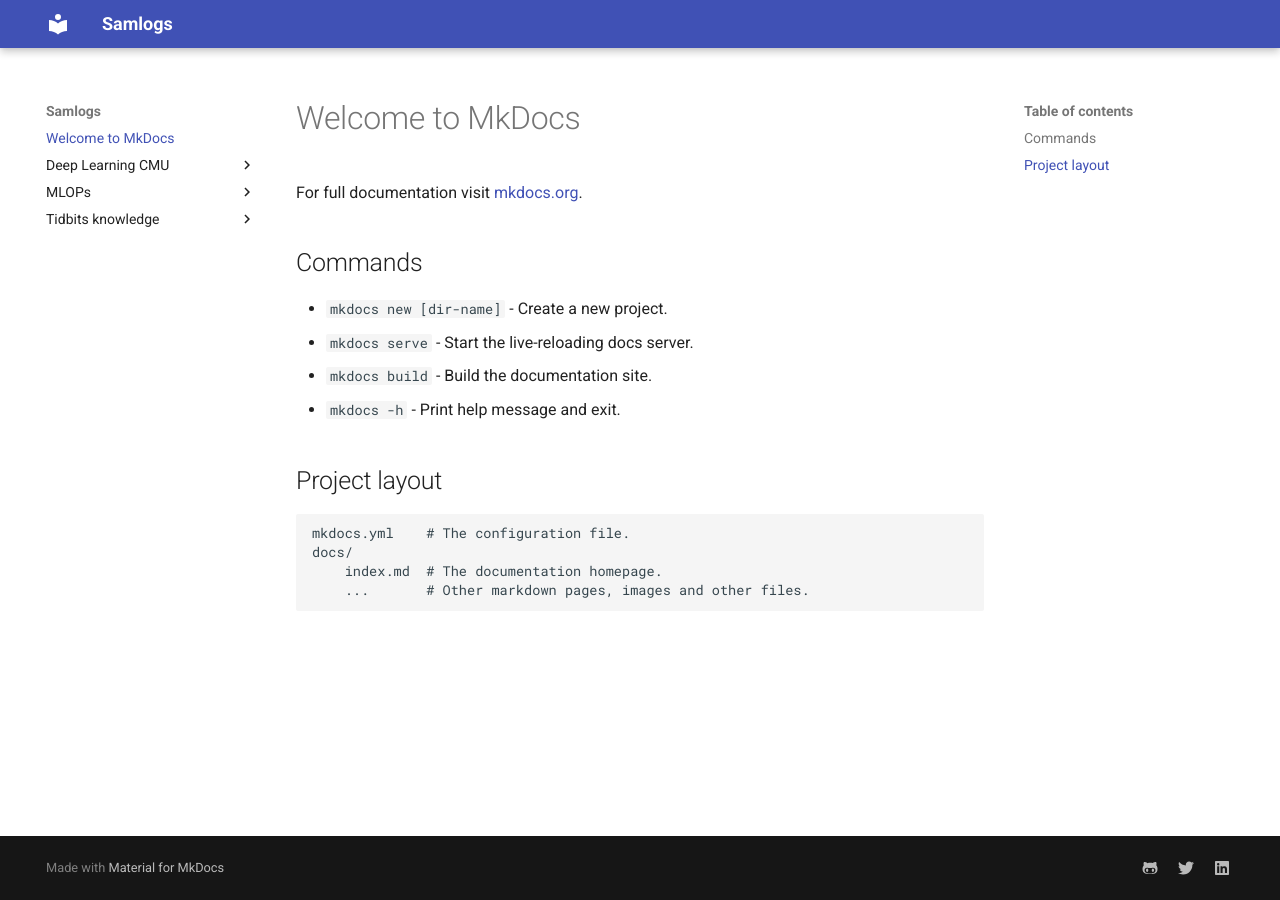
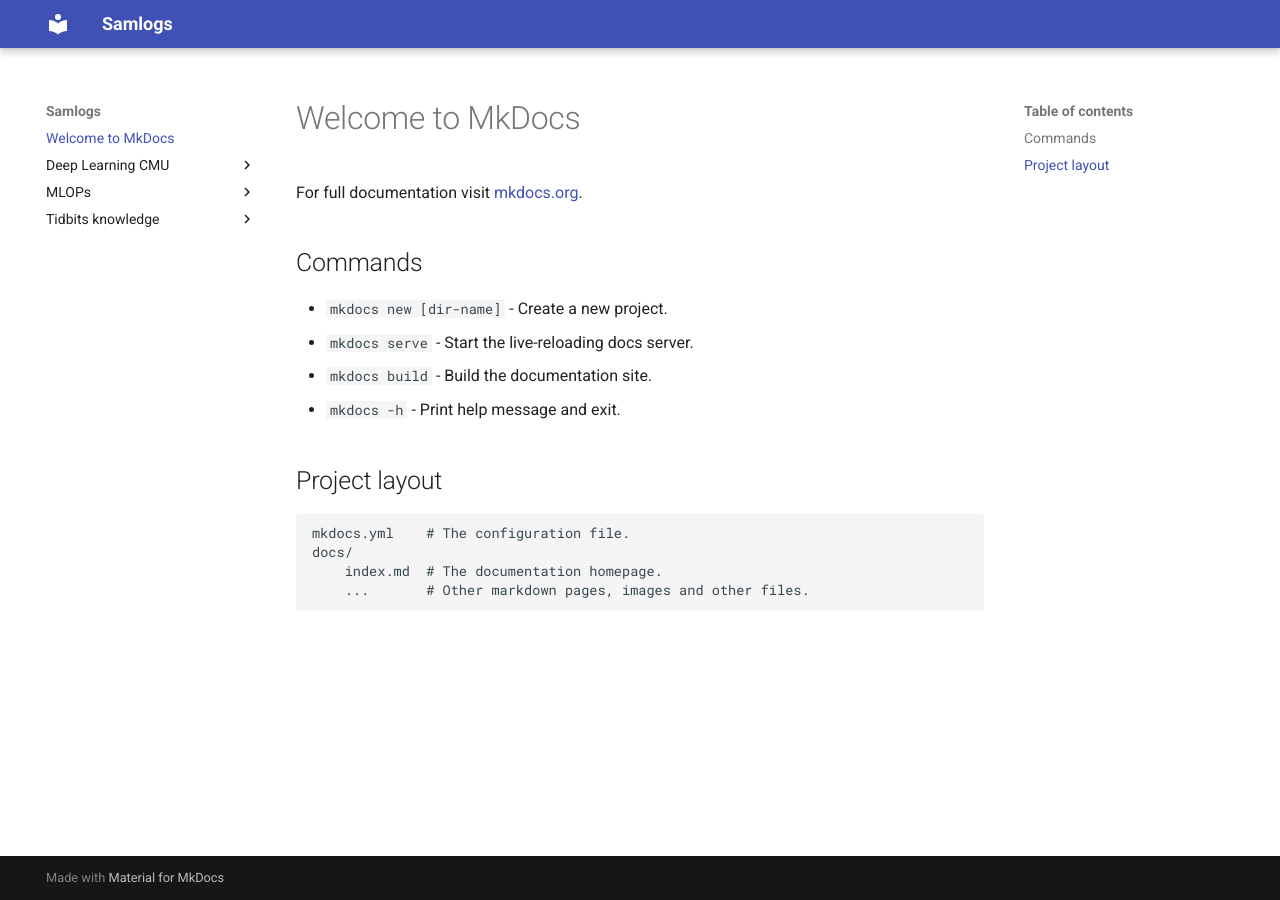
Before and after one commit to samhubs/MyLogs, an MkDocs documentation site: the page built from docs/index.md, in a window 1280 px wide. Built offline with MkDocs 1.6.1 and Material for MkDocs 9.7.7, drawn with Linux system fonts in a browser that asks for light colours.

Commit message:
fix bugs

```diff
--- a/mkdocs.yml
+++ b/mkdocs.yml
@@ -5,6 +5,16 @@
 markdown_extensions:
   - pymdownx.arithmatex:
       generic: true
+  - pymdownx.highlight:
+      anchor_linenums: true
+  - pymdownx.inlinehilite
+  - pymdownx.snippets
+  - admonition
+  - footnotes
+  - pymdownx.details
+  - pymdownx.superfences
+  - pymdownx.mark
+  - attr_list
 
 extra_javascript:
   - javascripts/mathjax.js
@@ -38,26 +48,3 @@
 
 plugins:
   - social
-
-extra:
-  social:
-    - icon: fontawesome/brands/github-alt
-      link: https://github.com/james-willett
-    - icon: fontawesome/brands/twitter
-      link: https://twitter.com/TheJamesWillett
-    - icon: fontawesome/brands/linkedin
-      link: https://www.linkedin.com/in/willettjames/
-
-markdown_extensions:
-  - pymdownx.highlight:
-      anchor_linenums: true
-  - pymdownx.inlinehilite
-  - pymdownx.snippets
-  - admonition
-  - pymdownx.arithmatex:
-      generic: true
-  - footnotes
-  - pymdownx.details
-  - pymdownx.superfences
-  - pymdownx.mark
-  - attr_list
```
Also changed, not shown: 1 other file.
